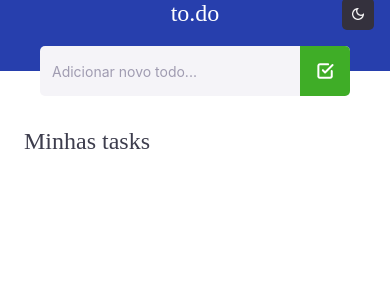
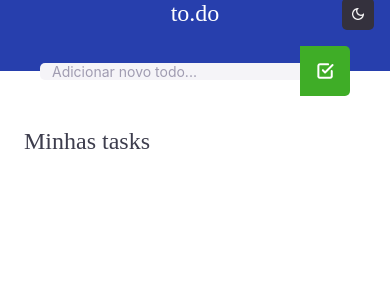
Before and after one commit to SammuelGR/rn-todos, a React Native app: screen / in a window 390 px wide. Shown: the top 300 px of the page. Built offline with nearby package versions, Linux system fonts and the light colour scheme.

Commit message:
feat: implements input background dark themes

```diff
--- a/src/components/TodoInput.tsx
+++ b/src/components/TodoInput.tsx
@@ -23,21 +23,59 @@ export function TodoInput({ addTask, currentTheme }: TodoInputProps) {
     setTask("");
   }
 
+  const getCurrentTheme = () => {
+    switch (currentTheme) {
+      case "light":
+        return {
+          inputBackground: "#F5F4F8",
+          inputColor: "#222",
+          addButtonBackground: "#3FAD27",
+        };
+      case "dark1":
+      case "dark2":
+        return {
+          inputBackground: "#34313D",
+          inputColor: "#F5F4F8",
+          addButtonBackground: "#988BC7",
+        };
+      case "dark3":
+        return {
+          inputBackground: "#212136",
+          inputColor: "#F5F4F8",
+          addButtonBackground: "#565BFF",
+        };
+      case "dark4":
+        return {
+          inputBackground: "#413A6F",
+          inputColor: "#F5F4F8",
+          addButtonBackground: "#9347CA",
+        };
+      case "dark5":
+        return {
+          inputBackground: "#303030",
+          inputColor: "#F5F4F8",
+          addButtonBackground: "#181818",
+        };
+      default:
+        return {
+          inputBackground: "#F5F4F8",
+          inputColor: "#222",
+          addButtonBackground: "#3FAD27",
+        };
+    }
+  };
+
   return (
     <View
       style={[
-        styles.inputContainer,
-        currentTheme === "light" ? styles.inputLight : styles.inputDark,
+        styles(getCurrentTheme()).inputContainer,
         Platform.OS === "ios"
-          ? styles.inputIOSShadow
-          : styles.inputAndroidShadow,
+          ? styles(getCurrentTheme()).inputIOSShadow
+          : styles(getCurrentTheme()).inputAndroidShadow,
       ]}
     >
       <TextInput
-        style={[
-          styles.input,
-          currentTheme === "light" ? styles.inputLight : styles.inputDark,
-        ]}
+        style={[styles(getCurrentTheme()).input]}
         placeholder="Adicionar novo todo..."
         placeholderTextColor="#A09CB1"
         returnKeyType="send"
@@ -48,12 +86,7 @@ export function TodoInput({ addTask, currentTheme }: TodoInputProps) {
       <TouchableOpacity
         testID="add-new-task-button"
         activeOpacity={0.7}
-        style={[
-          styles.addButton,
-          currentTheme === "light"
-            ? styles.addButtonLight
-            : styles.addButtonDark,
-        ]}
+        style={styles(getCurrentTheme()).addButton}
         onPress={handleAddNewTask}
       >
         <Image source={checkIcon} />
@@ -62,7 +95,12 @@ export function TodoInput({ addTask, currentTheme }: TodoInputProps) {
   );
 }
 
-const styles = StyleSheet.create({
+const styles = (currentTheme: {
+  inputBackground: string;
+  inputColor: string;
+  addButtonBackground: string;
+}) =>
+  StyleSheet.create({
     inputContainer: {
       borderRadius: 5,
       marginTop: -25,
@@ -72,18 +110,12 @@ const styles = StyleSheet.create({
       alignItems: "center",
     },
     input: {
-    color: "#222",
+      backgroundColor: currentTheme.inputBackground,
+      color: currentTheme.inputColor,
       flex: 1,
       paddingLeft: 12,
       borderTopLeftRadius: 5,
       borderBottomLeftRadius: 5,
-  },
-  inputLight: {
-    backgroundColor: "#F5F4F8",
-  },
-  inputDark: {
-    backgroundColor: "#34313D",
-    color: "#F5F4F8",
     },
     inputIOSShadow: {
       shadowColor: "#000",
@@ -95,9 +127,10 @@ const styles = StyleSheet.create({
       shadowRadius: 3.84,
     },
     inputAndroidShadow: {
-    elevation: 5,
+      elevation: 1,
     },
     addButton: {
+      backgroundColor: currentTheme.addButtonBackground,
       height: 50,
       paddingHorizontal: 16,
       justifyContent: "center",
@@ -105,10 +138,4 @@ const styles = StyleSheet.create({
       borderTopRightRadius: 5,
       borderBottomRightRadius: 5,
     },
-  addButtonLight: {
-    backgroundColor: "#3FAD27",
-  },
-  addButtonDark: {
-    backgroundColor: "#988BC7",
-  },
   });
```
Lines whose indentation alone changed are shown as unchanged.
